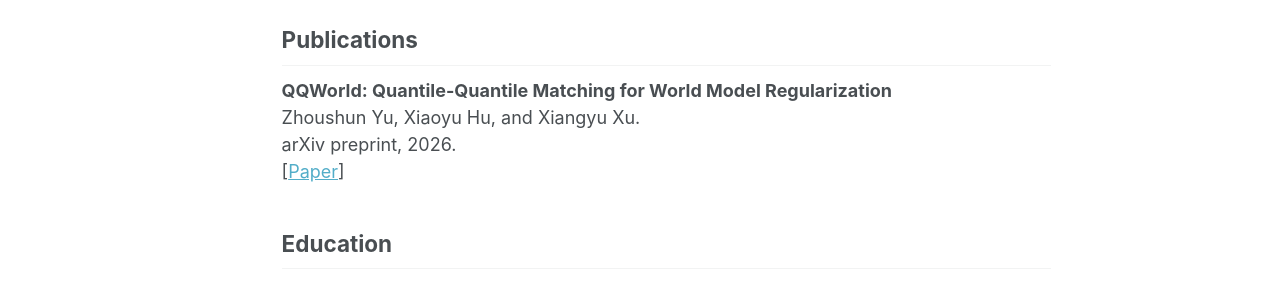
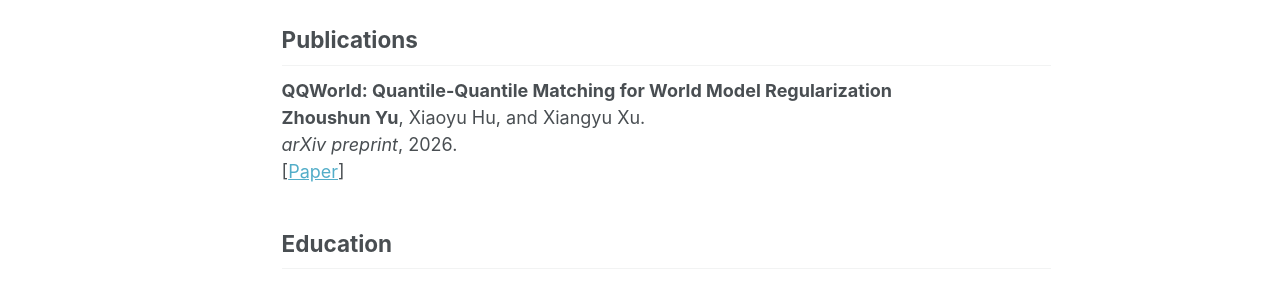
Before and after one commit to Zhoushun-Yu/Zhoushun-Yu.github.io, a Jekyll site: the page built from _pages/about.md, in a window 1280 px wide and 1297 px high. Shown: the part 453-744 px from the top of the window. Built offline with Jekyll 4.4.1, drawn with Linux system fonts in a browser that asks for light colours; a style sheet for code colours, icons or effects is not loaded.

```diff
--- a/_pages/about.md
+++ b/_pages/about.md
@@ -19,8 +19,8 @@ I am Zhoushun Yu, an M.Sc. student in Statistics advised by [Prof. Xiangyu Xu](h
 ## Publications
 
 **QQWorld: Quantile-Quantile Matching for World Model Regularization**
-Zhoushun Yu, Xiaoyu Hu, and Xiangyu Xu.
-arXiv preprint, 2026.
+**Zhoushun Yu**, Xiaoyu Hu, and Xiangyu Xu.
+*arXiv preprint*, 2026.
 [[Paper](https://arxiv.org/abs/2607.28415)]
 
 ## Education
```
